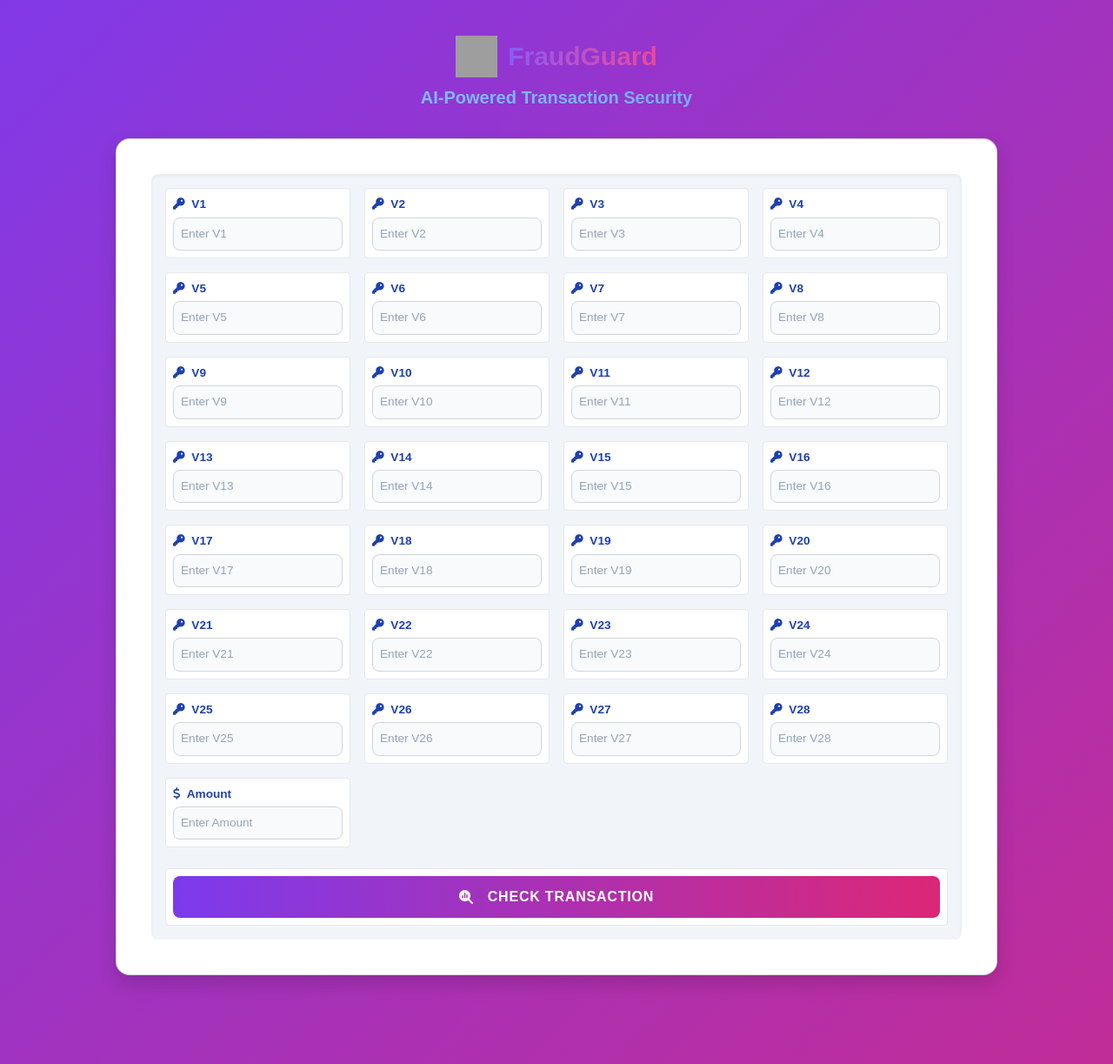
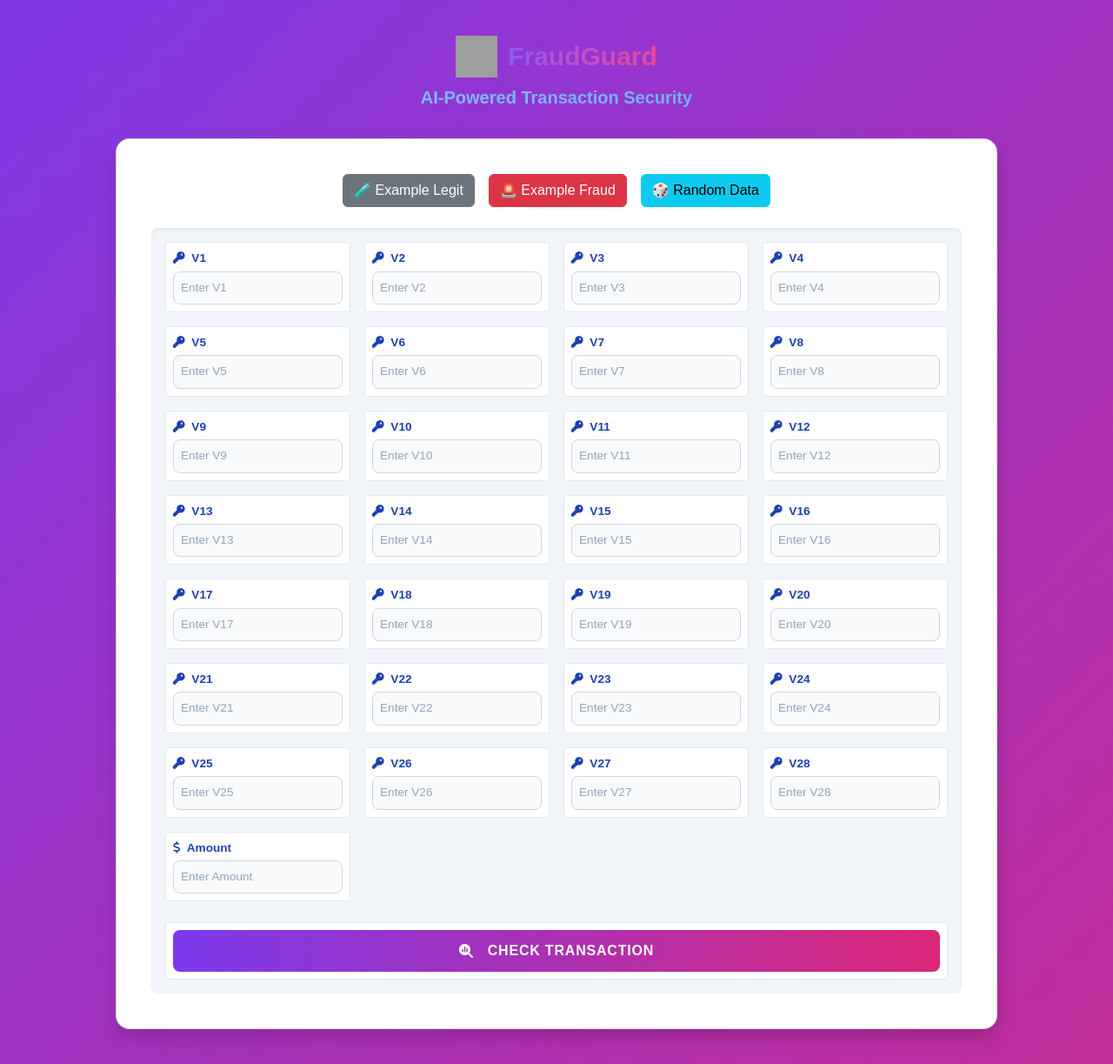
Before and after one commit to Aayushi-coder/Credit-Card-Fraud-Detection, a Flask app: page / in a window 1280 px wide. Shown: the part 190-1413 px from the top of the page at 87% size. Run offline with Flask 3, Linux system fonts and the light colour scheme; parts of the project's set-up code (start-up, migrations or seed data) failed here and were passed over; some libraries are stand-ins or nearby versions; grey boxes are pictures that could not be loaded.

Commit message:
Update index.html

```diff
--- a/templates/index.html
+++ b/templates/index.html
@@ -324,6 +324,13 @@
 
             <div class="card">
                 <div class="card-body">
+                    <!-- Add this inside the <div class="card-body"> above the <form> -->
+                    <div class="mb-4 flex justify-center gap-3">
+                        <button class="btn btn-secondary" type="button" onclick="fillExample('legit')">🧪 Example Legit</button>
+                        <button class="btn btn-danger" type="button" onclick="fillExample('fraud')">🚨 Example Fraud</button>
+                        <button class="btn btn-info" type="button" onclick="fillExample('random')">🎲 Random Data</button>
+                    </div>
+
                     <form method="POST" action="/predict">
                         <div class="input-grid">
                             {% for i in range(1, 29) %}
@@ -409,5 +416,41 @@
             });
         });
     </script>
+    <script>
+function fillExample(type) {
+    const legitData = [
+        -1.3598071336738, -0.0727811733098497, 2.53634673796914, 1.37815522427443,
+        -0.338320769942518, 0.462387777762292, 0.239598554061257, 0.0986979012610507,
+        0.363786969611213, 0.0907941719789316, -0.551599533260813, -0.617800855762348,
+        -0.991389847235408, -0.311169353699879, 1.46817697209427, -0.470400525259478,
+        0.207971241929242, 0.0257905801985591, 0.403992960255733, 0.251412098239705,
+        -0.018306777944153, 0.277837575558899, -0.110473910188767, 0.0669280749146731,
+        0.128539358273528, -0.189114843888824, 0.133558376740387, -0.0210530534538215,
+        149.62
+    ];
+
+    const fraudData = [
+        -2.3122265423263, 1.95199201064158, -1.60985073229769, 3.9979055875468,
+        -0.522187864667764, -1.42654531920595, -2.53738730624579, 1.39165724829804,
+        -2.77008927719433, -2.77227214465915, 3.20203320709635, -2.89990738849473,
+        -0.595221881324605, -4.28925378244217, 0.389724120274487, -1.14074717980657,
+        -2.83005567450437, -0.0168224681808257, 0.416955705037907, 0.126910559061474,
+        0.517232370861764, -0.0350493686052974, -0.465211076182388, 0.320198198514526,
+        0.0445191674731724, 0.177839798284401, 0.261145002567677, -0.143275874698919,
+        0.0
+    ];
+
+    const randomData = Array.from({ length: 28 }, () => (Math.random() * 10 - 5).toFixed(5))
+        .concat((Math.random() * 1000).toFixed(2));
+
+    const data = type === 'legit' ? legitData : type === 'fraud' ? fraudData : randomData;
+
+    for (let i = 1; i <= 28; i++) {
+        document.querySelector(`input[name='V${i}']`).value = data[i - 1];
+    }
+    document.querySelector(`input[name='Amount']`).value = data[28];
+}
+</script>
+
 </body>
 </html>
```
